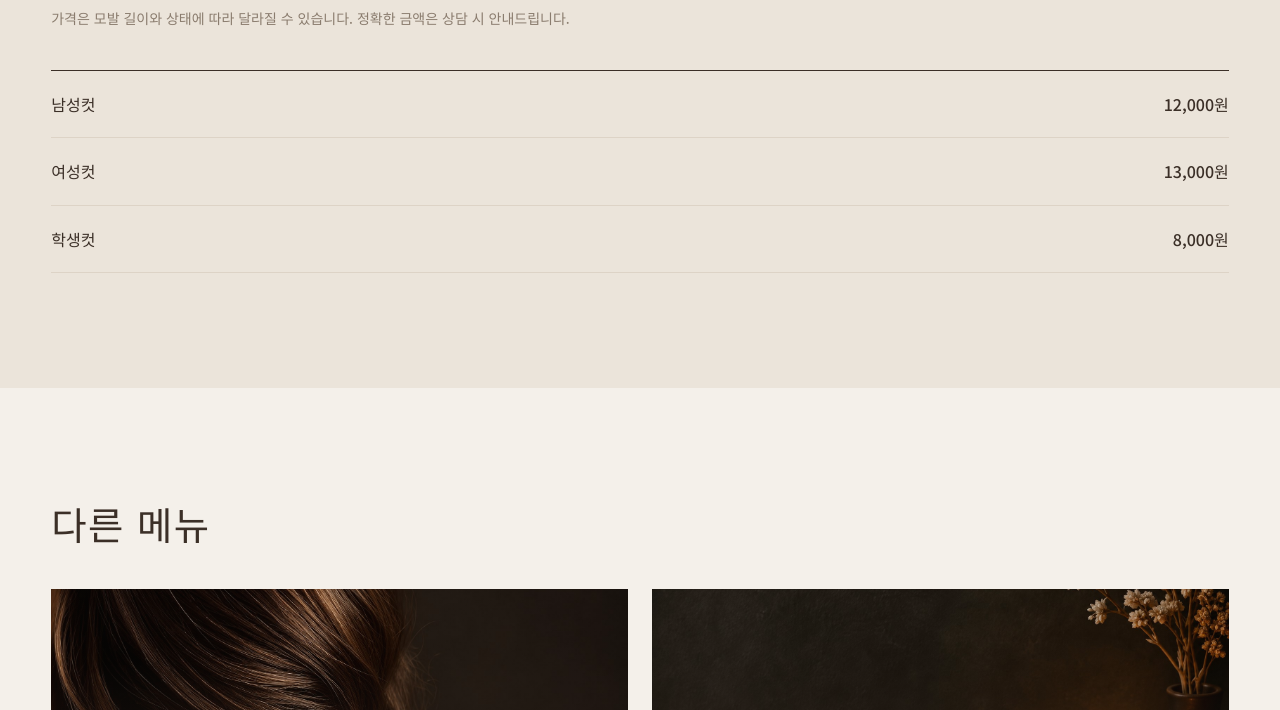
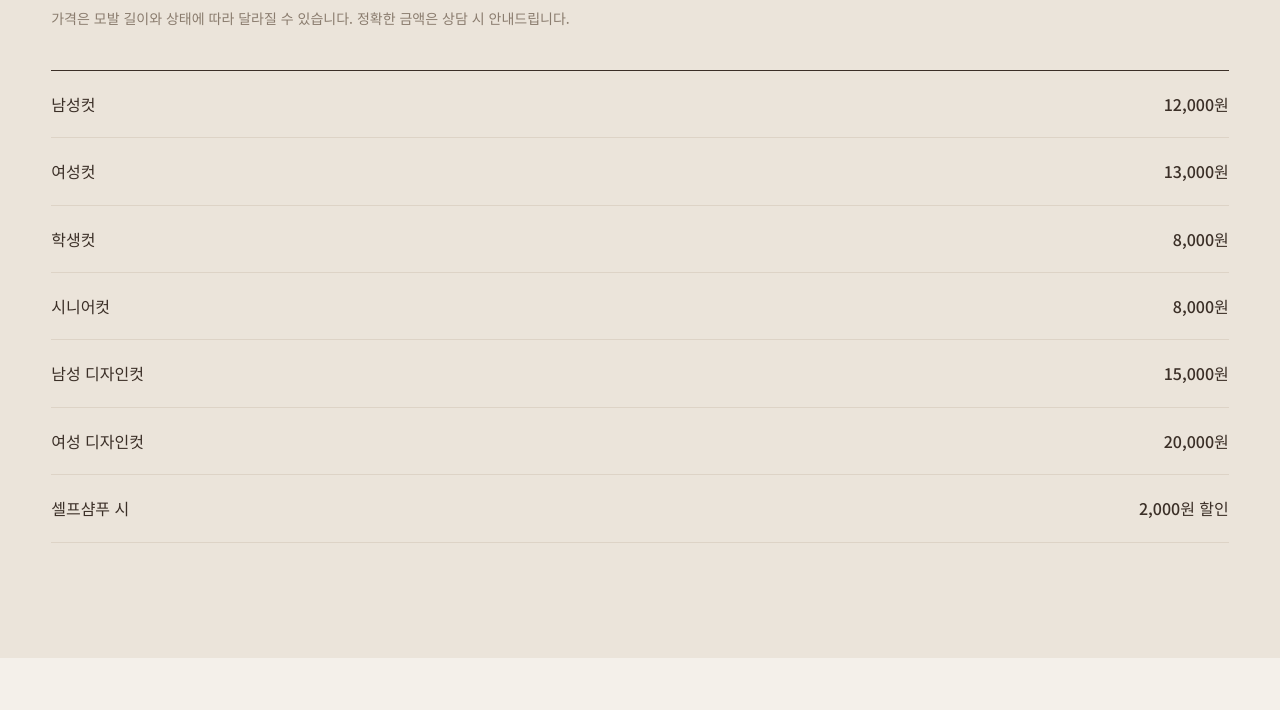
Before and after one commit to globalyeong323-coder/lium-hair, a plain HTML site: page cut.html in a window 1280 px wide. Shown: the part 752-1462 px from the top of the page. Drawn offline with nearby package versions, Linux system fonts and the light colour scheme.

Commit message:
Add files via upload

```diff
--- a/cut.html
+++ b/cut.html
@@ -41,7 +41,7 @@
     <h2 class="section-title">메뉴 안내</h2>
     <p class="menu-note">가격은 모발 길이와 상태에 따라 달라질 수 있습니다. 정확한 금액은 상담 시 안내드립니다.</p>
   </div>
-  <ul class="price-list reveal"><li><span>남성컷</span><span class="price">12,000원</span></li><li><span>여성컷</span><span class="price">13,000원</span></li><li><span>학생컷</span><span class="price">8,000원</span></li></ul>
+  <ul class="price-list reveal"><li><span>남성컷</span><span class="price">12,000원</span></li><li><span>여성컷</span><span class="price">13,000원</span></li><li><span>학생컷</span><span class="price">8,000원</span></li><li><span>시니어컷</span><span class="price">8,000원</span></li><li><span>남성 디자인컷</span><span class="price">15,000원</span></li><li><span>여성 디자인컷</span><span class="price">20,000원</span></li><li><span>셀프샴푸 시</span><span class="price">2,000원 할인</span></li></ul>
 </section>
 
 <section class="section theme-light" id="other" style="border-bottom:1px solid var(--line)">
@@ -111,7 +111,7 @@
       <div class="form-grid">
         <div class="field"><label for="r-name">이름</label><input id="r-name" name="name" placeholder="홍길동" autocomplete="name"></div>
         <div class="field"><label for="r-phone">연락처</label><input id="r-phone" name="phone" type="tel" inputmode="numeric" placeholder="010-0000-0000" autocomplete="tel"></div>
-        <div class="field"><label for="r-service">희망 시술</label><select id="r-service" name="service"><option value="">시술을 선택해 주세요</option><optgroup label="헤어"><option>남성컷</option><option>여성컷</option><option>학생컷</option></optgroup><optgroup label="펌 · 염색"><option>일반펌</option><option>시니어펌</option><option>히피펌</option><option>기본염색</option><option>시니어염색</option></optgroup><optgroup label="헤어케어"><option>크리닉 + 앰플</option></optgroup><option>상담 후 결정</option></select></div>
+        <div class="field"><label for="r-service">희망 시술</label><select id="r-service" name="service"><option value="">시술을 선택해 주세요</option><optgroup label="헤어"><option>남성컷</option><option>여성컷</option><option>학생컷</option><option>시니어컷</option><option>남성 디자인컷</option><option>여성 디자인컷</option></optgroup><optgroup label="펌 · 염색"><option>일반펌</option><option>시니어펌</option><option>히피펌</option><option>학생 헤어컷 + 다운펌</option><option>남성 헤어컷 + 다운펌</option><option>기본염색</option><option>시니어염색</option></optgroup><optgroup label="헤어케어"><option>두피 + 앰플</option><option>비듬 + 앰플</option><option>손상모발 + 앰플</option><option>크리닉 + 앰플</option></optgroup><option>상담 후 결정</option></select></div>
         <div class="field"><label for="r-date">희망 날짜</label><input id="r-date" name="date" type="date"></div>
         <div class="field"><label for="r-time">희망 시간</label><select id="r-time" name="time"><option value="">시간을 선택해 주세요</option><option>10:00</option><option>10:30</option><option>11:00</option><option>11:30</option><option>12:00</option><option>12:30</option><option>13:00</option><option>13:30</option><option>14:00</option><option>14:30</option><option>15:00</option><option>15:30</option><option>16:00</option><option>16:30</option><option>17:00</option><option>17:30</option><option>18:00</option><option>18:30</option><option>19:00</option></select></div>
         <div class="field"><label for="r-email">이메일 (선택)</label><input id="r-email" name="email" type="email" placeholder="you@example.com" autocomplete="email"></div>
```
Also changed, not shown: care.html (+2 -2 lines), index.html (+1 -1 lines), perm.html (+2 -2 lines).
